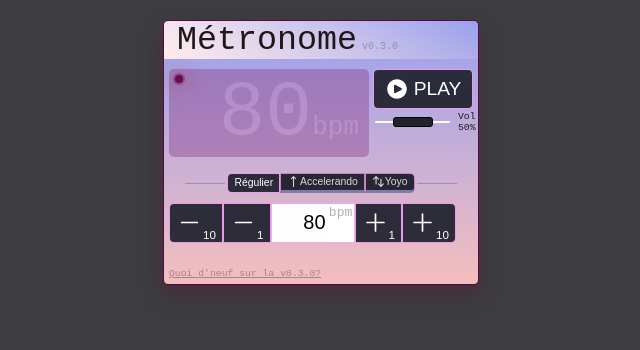
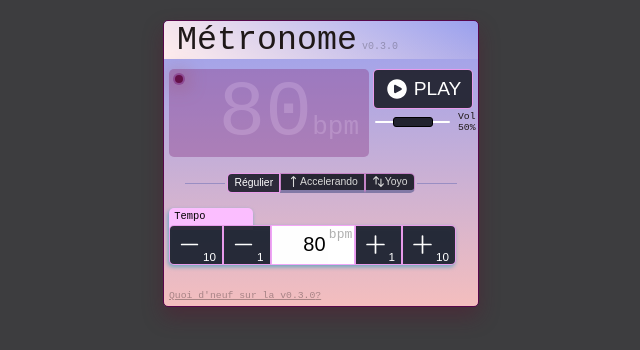
Before and after one commit to berdal84/metrobeat, a React (Vite) app: page / in a window 1280 px wide. Shown: the top 350 px of the page, without its empty margins (319-959 px from the left). Built offline with nearby package versions, Linux system fonts and the light colour scheme; no server answers.

Commit message:
add Tempo FormGroup

```diff
--- a/src/App.tsx
+++ b/src/App.tsx
@@ -152,7 +152,10 @@ function App() {
         </section>
 
         <section hidden={viewState.mode != MODE.CONSTANT}>
-          <ValueInputField tempo={viewState.tempo} onTempoChange={setTempo} unit="bpm"/>
+          <div className="ValueInputField-group">
+            <label className="ValueInputField-label">Tempo</label>
+            <ValueInputField tempo={viewState.tempo} onTempoChange={setTempo} unit="bpm"/>
+          </div>
         </section>
 
         <section className="variation" inert={viewState.isPlaying}>
--- a/src/index.css
+++ b/src/index.css
@@ -259,9 +259,11 @@ button.unselected {
   margin-top: 5px;
   margin-bottom: -5px;
   padding: 0.2rem;
+  padding-left: 0.4rem;
   padding-bottom: calc(0.2rem + 5px);
   justify-self: left;
-  min-width: 50%;
+  min-width: 25%;
+  max-width: 50%;
   border-radius: var(--border-radius) var(--border-radius) 0 0;
   font-size: 0.8rem;
 }
```
